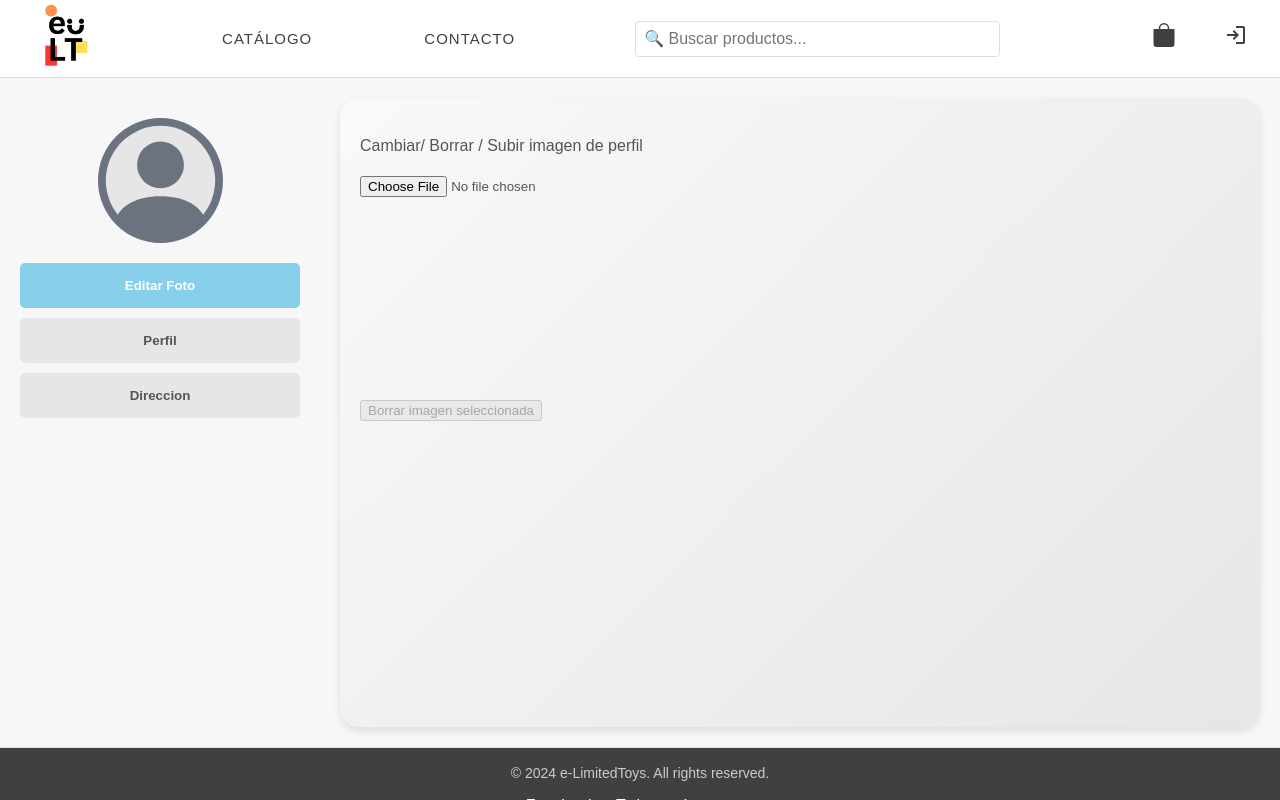
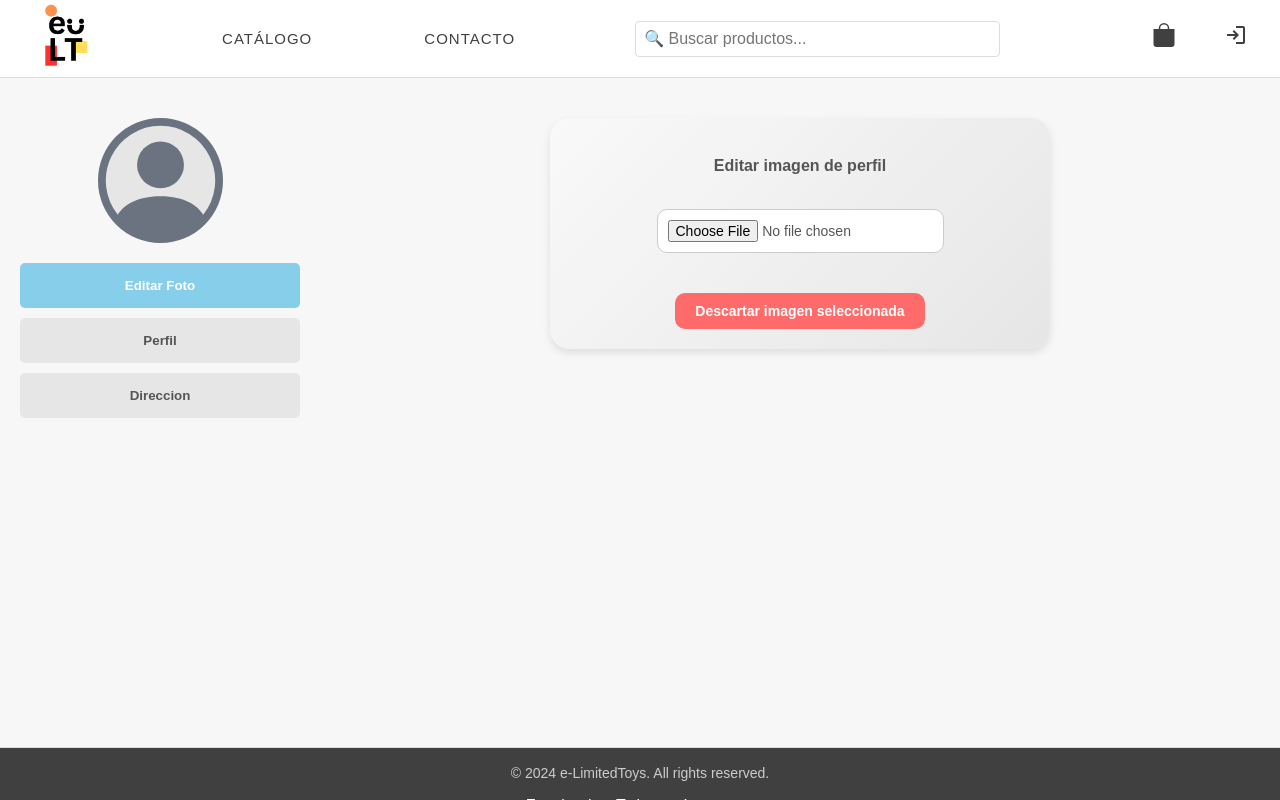
Before and after one commit to D4T4-DEV/e-LimitedToys, a React (Vite) app: page /mi-perfil in a window 1280 px wide. Both pictures are taken after a click on the button "Editar Foto". Built offline with nearby package versions, Linux system fonts and the light colour scheme; no server answers; what normalizr would draw is missing.

Commit message:
Actualización diseño cambiar imagen perfil
Se ajustó el diseño para que el usuario cambie su foto de perfil

```diff
--- a/src/components/ChangeImageProfile.css
+++ b/src/components/ChangeImageProfile.css
@@ -1,3 +1,94 @@
-.btn-container{
+.profile-form {
+    display: flex;
+    flex-direction: column;
+    align-items: center;
+    gap: 15px;
+    padding: 20px;
+    background: linear-gradient(135deg, #f9f9f9, #e6e6e6);
+    border-radius: 20px;
+    box-shadow: 0 4px 8px rgba(0, 0, 0, 0.1);
+    width: 100%;
+    max-width: 500px;
+    margin: 0 auto;
+}
+
+.profile-form-title {
+    font-size: 16px;
+    font-weight: bold;
+    color: #555;
+}
+
+.profile-form-input {
+    padding: 10px;
+    border: 1px solid #ccc;
+    border-radius: 10px;
+    background-color: #fff;
+    color: #555;
+    font-size: 14px;
+    cursor: pointer;
+    transition: all 0.3s ease;
+}
+
+.profile-form-input:hover {
+    border-color: #87CEEB;
+    background-color: #f0f8ff;
+}
+
+.profile-preview-container {
+    display: flex;
+    flex-direction: column;
+    align-items: center;
+    gap: 15px;
+}
+
+.profile-preview {
+    text-align: center;
+}
+
+.profile-preview-title {
+    font-size: 14px;
+    font-weight: bold;
+    color: #555;
+}
+
+.profile-preview-image {
+    max-width: 125px;
+    max-height: 125px;
+    border-radius: 50%;
+    box-shadow: 0 2px 6px rgba(0, 0, 0, 0.1);
+}
+
+.profile-buttons-container {
+    display: flex;
+    justify-content: center;
+    gap: 10px;
     margin-top: 10px;
 }
+
+.profile-button {
+    padding: 10px 20px;
+    font-size: 14px;
+    font-weight: bold;
+    color: #fff;
+    background-color: #87CEEB;
+    border: none;
+    border-radius: 10px;
+    cursor: pointer;
+    transition: all 0.3s ease;
+}
+
+.profile-button:hover {
+    background-color: #71B6DB;
+}
+
+.profile-button-change {
+    background-color: #87CEEB;
+}
+
+.profile-button-delete {
+    background-color: #ff6b6b;
+}
+
+.profile-button-delete:hover {
+    background-color: #ff4d4d;
+}
--- a/src/components/ChangeImageProfile.tsx
+++ b/src/components/ChangeImageProfile.tsx
@@ -173,40 +173,48 @@ const ChangeProfileIMG: React.FC<UserProfileProps> = ({ prof_pic, token, id }) =
 
     return (
         <>
-            <form>
-                <p>Cambiar/ Borrar / Subir imagen de perfil</p>
+            <form className="profile-form">
+                <p className="profile-form-title">Editar imagen de perfil</p>
                 <input
                     type="file"
+                    className="profile-form-input"
                     accept="image/jpeg, image/png, image/webp, image/gif"
                     onChange={handleImageChange}
                     ref={fileInputRef} // Asigna la referencia al input
                 />
 
-                <div style={{ display: 'flex', flexDirection: 'column', alignItems: 'center', height: '200px' }}>
+                <div className="profile-preview-container">
                     {preview && (
-                        <div>
-                            <h3>Vista Previa:</h3>
-                            <img src={preview} alt="Vista previa" style={{ maxWidth: '125px', maxHeight: '125px', borderRadius: '50%' }} />
-                            <div className="btn-container">
+                        <div className="profile-preview">
+                            <h3 className="profile-preview-title">Vista Previa:</h3>
+                            <img
+                                src={preview}
+                                alt="Vista previa"
+                                className="profile-preview-image"
+                            />
+                            <div className="profile-buttons-container">
                                 <button
                                     type="button"
-                                    className="button-signup"
+                                    className="profile-button profile-button-change"
                                     onClick={() => openModal("change")}
                                 >
-                                    Cambiar la imagen
+                                    Confirmar imagen
                                 </button>
                             </div>
                         </div>
                     )}
                 </div>
-                <div>
+
+                <div className="profile-buttons-container">
                     <button
                         type="button"
-                        className="button-signup"
+                        className="profile-button profile-button-delete"
                         onClick={() => openModal("delete")}
                         disabled={!imagePath && !preview} // Desactiva si no hay ruta ni vista previa
                     >
-                        {imagePath && !preview? 'Borrar imagen antigua' : 'Borrar imagen seleccionada'}
+                        {imagePath && !preview
+                            ? "Borrar imagen actual"
+                            : "Descartar imagen seleccionada"}
                     </button>
                 </div>
             </form>
--- a/src/pages/MyProfile.css
+++ b/src/pages/MyProfile.css
@@ -21,10 +21,6 @@
     flex: 1;
     margin: 20px;
     padding: 20px;
-    background: linear-gradient(135deg, #f9f9f9, #e6e6e6);
-    border-radius: 20px;
-    box-shadow: 0 4px 8px rgba(0, 0, 0, 0.1);
-    color: #555;
 }
 
 .imgProf {
@@ -74,7 +70,6 @@
     transition: background-color 0.3s ease, color 0.3s ease, transform 0.2s ease;
 }
 
-
 .info-tab:hover {
     background-color: #e6e6e6;
     color: #555;
```
